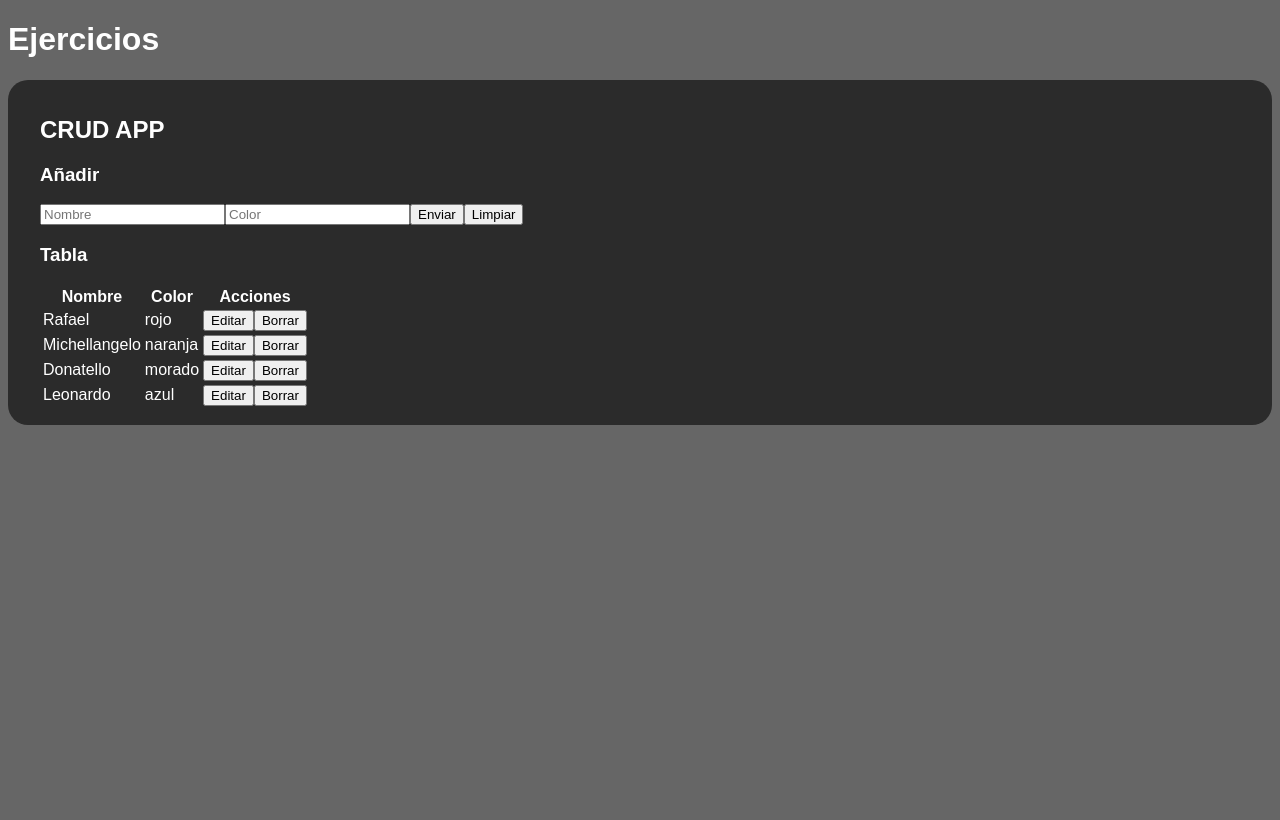
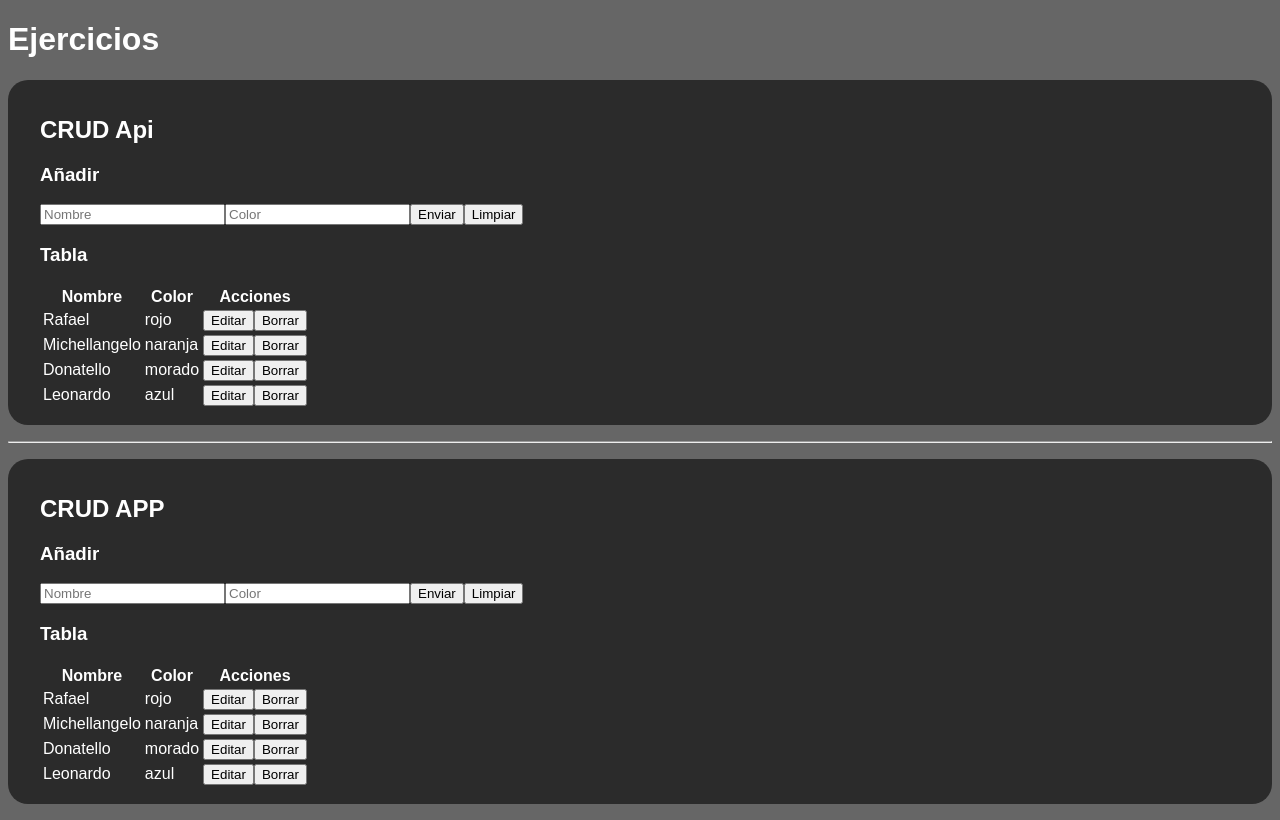
Before and after one commit to Moipanloz/ficha-personal-mpl, a React (Create React App) app: page / in a window 1280 px wide. Built offline with nearby package versions, Linux system fonts and the light colour scheme; data requests are answered from the project's data file.

Commit message:
Videos 32 a 36

```diff
--- a/package.json
+++ b/package.json
@@ -17,7 +17,8 @@
     "start": "react-scripts start",
     "build": "react-scripts build",
     "test": "react-scripts test",
-    "eject": "react-scripts eject"
+    "eject": "react-scripts eject",
+    "fake-api": "json-server --watch src/api/db.json --port 5000"
   },
   "eslintConfig": {
     "extends": [
--- a/src/App.js
+++ b/src/App.js
@@ -1,11 +1,16 @@
-import React from 'react';
+import React from "react";
 import CrudApp from "./components/CrudApp";
 import "./App.css";
+import CrudApi from "./components/CrudApi";
 
 function App() {
   return (
     <>
       <h1>Ejercicios</h1>
+      <div className="ejercicioCard">
+        <CrudApi />
+      </div>
+      <hr />
       <div className="ejercicioCard">
         <CrudApp />
       </div>
--- /dev/null
+++ b/src/api/db.json
@@ -0,0 +1,24 @@
+{
+  "tortugas": [
+    {
+      "id": 1,
+      "color": "rojo",
+      "name": "Rafael"
+    },
+    {
+      "id": 2,
+      "color": "naranja",
+      "name": "Michellangelo"
+    },
+    {
+      "id": 3,
+      "color": "morado",
+      "name": "Donatello"
+    },
+    {
+      "id": 4,
+      "color": "azul",
+      "name": "Leonardo"
+    }
+  ]
+}
--- /dev/null
+++ b/src/components/CrudApi.js
@@ -0,0 +1,118 @@
+import React, { useState, useEffect } from "react";
+import { helpHttp } from "../helpers/helperHttp";
+import CrudForm from "./CrudForm";
+import CrudTable from "./CrudTable";
+import Loader from "./Loader";
+import Message from "./Message";
+
+const CrudApi = () => {
+  const [db, setDb] = useState(null);
+  const [dataToEdit, setDataToEdit] = useState(null);
+  const [error, setError] = useState(null);
+  const [loading, setLoading] = useState(false);
+
+  let url = "http://localhost:5000/tortugas";
+
+  const getData = () => {
+    helpHttp()
+      .get(url)
+      .then(
+        (res) => {
+          if (!res.err) {
+            setDb(res);
+            setError(null);
+          } else {
+            setDb(null);
+            setError(res.statusText);
+          }
+          setLoading(false);
+        },
+        (err) => {
+          setDb(null);
+          setError(err.statusText);
+        }
+      );
+  };
+
+  useEffect(() => {
+    setLoading(true);
+    getData();
+  }, []);
+
+  const createData = (data) => {
+    data.id = Date.now();
+    let options = {
+      body: data,
+      headers: { "content-type": "application/json" },
+    };
+
+    helpHttp()
+      .post(url, options)
+      .then(
+        (res) => getData(),
+        (err) => setError(err.responseText)
+      );
+  };
+
+  const updateData = (data) => {
+    let endpoint = `${url}/${data.id}`;
+    let options = {
+      body: data,
+      headers: { "content-type": "application/json" },
+    };
+
+    helpHttp()
+      .put(endpoint, options)
+      .then(
+        (res) => {
+          getData();
+          setError(null);
+        },
+        (err) => setError(err.responseText)
+      );
+  };
+
+  const deleteData = (id) => {
+    let isDelete = window.confirm("¿Borrar?");
+    if (isDelete) {
+      let endpoint = `${url}/${id}`;
+      let options = {
+        headers: { "content-type": "application/json" },
+      };
+
+      helpHttp()
+        .del(endpoint, options)
+        .then(
+          (res) => getData(),
+          (err) => setError(err.responseText)
+        );
+    } else {
+      return;
+    }
+  };
+
+  return (
+    <>
+      <div>
+        <h2>CRUD Api</h2>
+        {loading && <Loader />}
+        {error && <Message message={error} color="#ff0000" />}
+        <CrudForm
+          createData={createData}
+          updateData={updateData}
+          dataToEdit={dataToEdit}
+          setDataToEdit={setDataToEdit}
+        />
+        {db && (
+          <CrudTable
+            data={db}
+            deleteData={deleteData}
+            setDataToEdit={setDataToEdit}
+          />
+        )}
+      </div>
+    </>
+  );
+};
+
+export default CrudApi;
--- a/src/components/CrudTable.js
+++ b/src/components/CrudTable.js
@@ -1,8 +1,8 @@
-import React from 'react';
-import CrudTableRow from './CrudTableRow';
+import React from "react";
+import CrudTableRow from "./CrudTableRow";
 
 const CrudTable = (props) => {
-    return(
+  return (
     <div>
       <h3>Tabla</h3>
       <table>
@@ -14,11 +14,24 @@ const CrudTable = (props) => {
           </tr>
         </thead>
         <tbody>
-                    {props.data.length === 0 ? <tr><td colSpan="3">Sin datos</td></tr> : props.data.map(el => <CrudTableRow key={el.id} el={el} setDataToEdit={props.setDataToEdit} deleteData={props.deleteData}/>)}
+          {props.data.length > 0 ? (
+            props.data.map((el) => (
+              <CrudTableRow
+                key={el.id}
+                el={el}
+                setDataToEdit={props.setDataToEdit}
+                deleteData={props.deleteData}
+              />
+            ))
+          ) : (
+            <tr>
+              <td colSpan="3">Sin datos</td>
+            </tr>
+          )}
         </tbody>
       </table>
     </div>
-    )
-}
+  );
+};
 
 export default CrudTable;
--- /dev/null
+++ b/src/components/Loader.css
@@ -0,0 +1,68 @@
+.lds-grid {
+  display: inline-block;
+  position: relative;
+  width: 80px;
+  height: 80px;
+}
+.lds-grid div {
+  position: absolute;
+  width: 16px;
+  height: 16px;
+  border-radius: 50%;
+  background: #fff;
+  animation: lds-grid 1.2s linear infinite;
+}
+.lds-grid div:nth-child(1) {
+  top: 8px;
+  left: 8px;
+  animation-delay: 0s;
+}
+.lds-grid div:nth-child(2) {
+  top: 8px;
+  left: 32px;
+  animation-delay: -0.4s;
+}
+.lds-grid div:nth-child(3) {
+  top: 8px;
+  left: 56px;
+  animation-delay: -0.8s;
+}
+.lds-grid div:nth-child(4) {
+  top: 32px;
+  left: 8px;
+  animation-delay: -0.4s;
+}
+.lds-grid div:nth-child(5) {
+  top: 32px;
+  left: 32px;
+  animation-delay: -0.8s;
+}
+.lds-grid div:nth-child(6) {
+  top: 32px;
+  left: 56px;
+  animation-delay: -1.2s;
+}
+.lds-grid div:nth-child(7) {
+  top: 56px;
+  left: 8px;
+  animation-delay: -0.8s;
+}
+.lds-grid div:nth-child(8) {
+  top: 56px;
+  left: 32px;
+  animation-delay: -1.2s;
+}
+.lds-grid div:nth-child(9) {
+  top: 56px;
+  left: 56px;
+  animation-delay: -1.6s;
+}
+@keyframes lds-grid {
+  0%,
+  100% {
+    opacity: 1;
+  }
+  50% {
+    opacity: 0.5;
+  }
+}
--- /dev/null
+++ b/src/components/Loader.js
@@ -0,0 +1,22 @@
+import React from "react";
+import "./Loader.css";
+
+const Loader = () => {
+  return (
+    <>
+      <div className="lds-grid">
+        <div></div>
+        <div></div>
+        <div></div>
+        <div></div>
+        <div></div>
+        <div></div>
+        <div></div>
+        <div></div>
+        <div></div>
+      </div>
+    </>
+  );
+};
+
+export default Loader;
--- /dev/null
+++ b/src/components/Message.js
@@ -0,0 +1,14 @@
+import React from "react";
+
+const Message = (props) => {
+  let styles = {
+    color: props.color,
+  };
+  return (
+    <>
+      <p style={styles}>{props.message}</p>
+    </>
+  );
+};
+
+export default Message;
--- /dev/null
+++ b/src/helpers/helperHttp.js
@@ -0,0 +1,56 @@
+export const helpHttp = () => {
+  const customFetch = (endpoint, options) => {
+    const defaultHeaders = {
+      accept: "application/json",
+    };
+
+    const controller = new AbortController();
+    options.signal = controller.signal;
+
+    options.method = options.method || "GET";
+    options.headers = options.headers
+      ? { ...defaultHeaders, ...options.headers }
+      : defaultHeaders;
+
+    options.body = JSON.stringify(options.body) || false;
+    if (!options.body) delete options.body;
+
+    setTimeout(() => controller.abort(), 3000);
+
+    return fetch(endpoint, options)
+      .then((res) =>
+        res.ok
+          ? res.json()
+          : Promise.reject({
+              err: true,
+              status: res.status || "00",
+              statusText: res.statusText || "Ocurrió un error",
+            })
+      )
+      .catch((err) => err);
+  };
+
+  const get = (url, options = {}) => customFetch(url, options);
+
+  const post = (url, options = {}) => {
+    options.method = "POST";
+    return customFetch(url, options);
+  };
+
+  const put = (url, options = {}) => {
+    options.method = "PUT";
+    return customFetch(url, options);
+  };
+
+  const del = (url, options = {}) => {
+    options.method = "DELETE";
+    return customFetch(url, options);
+  };
+
+  return {
+    get,
+    post,
+    put,
+    del,
+  };
+};
```
Lines whose indentation alone changed are shown as unchanged.
